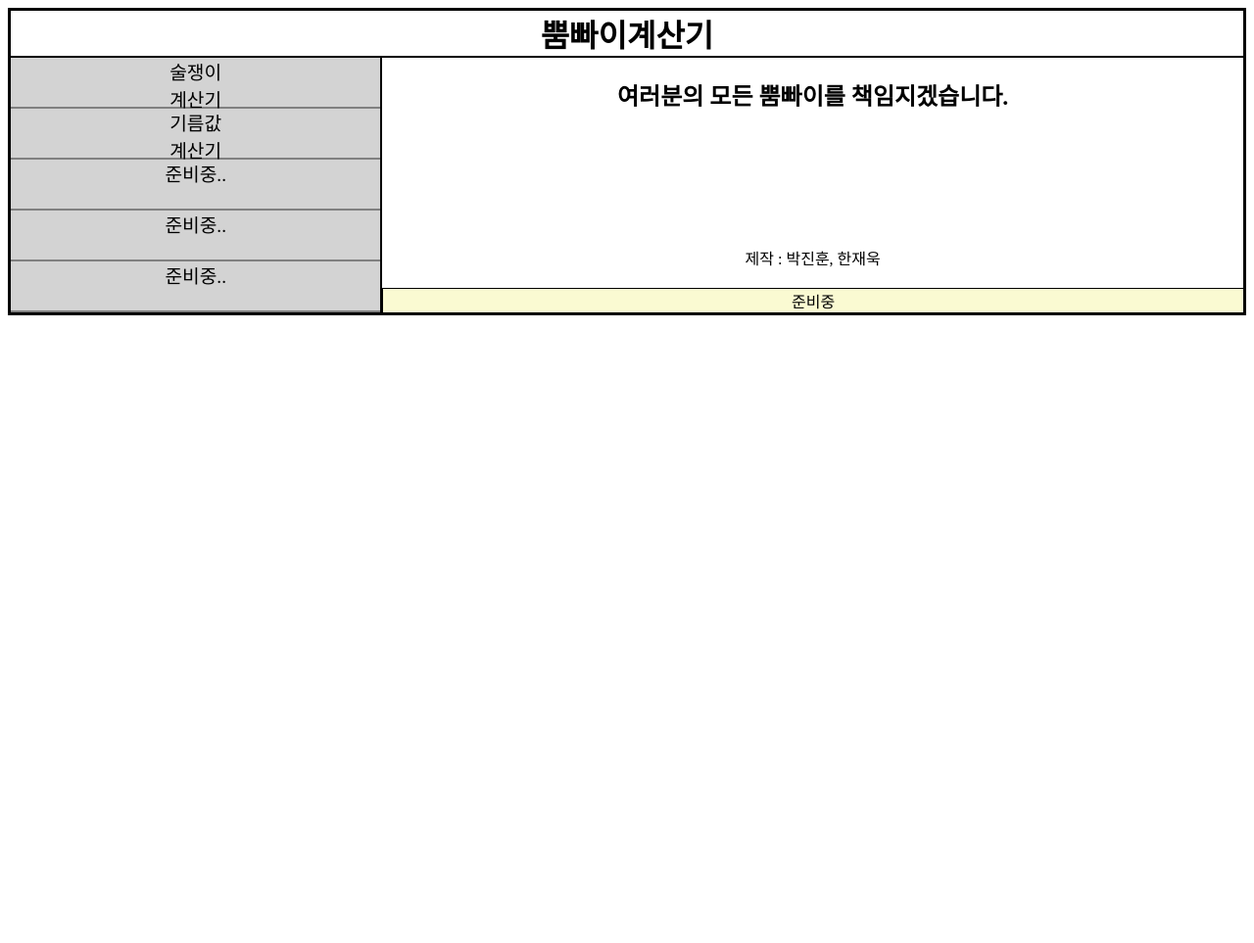
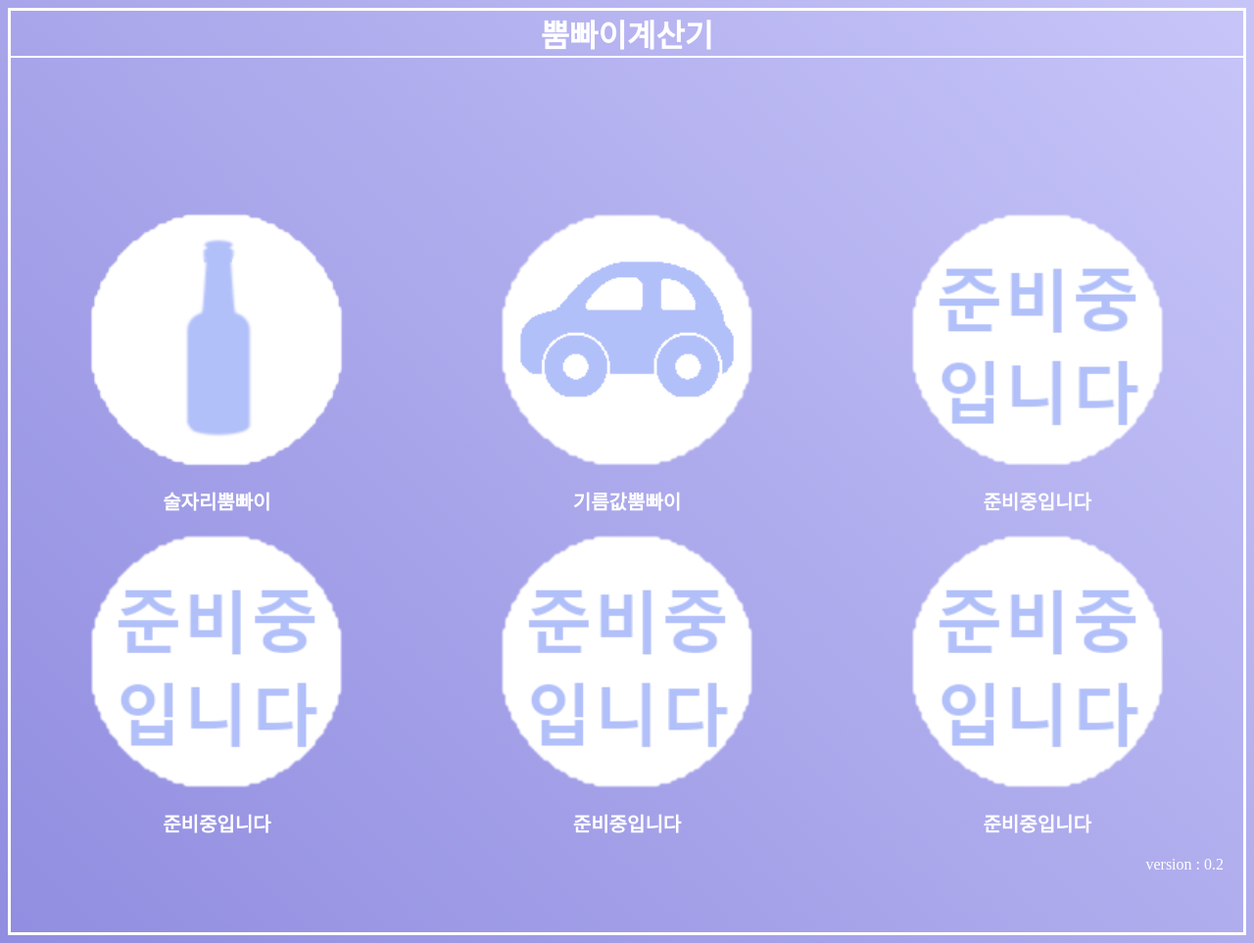
Before and after one commit to watoo6974/double.J, a PHP site: page /html/home.html in a window 1280 px wide. Shown: the whole page at 98% size. Before the commit the page ends 322 px from the top, so only its background shows below. Run offline with PHP 8.4, Linux system fonts and the light colour scheme.

Commit message:
version 1.5

```diff
--- a/css/home.css
+++ b/css/home.css
@@ -1,61 +1,43 @@
-body {border : 3px solid black;}
+body {
+  border : 3px solid white;
+  background: linear-gradient( 45deg, #918de0, #c7c5f8);
+
+}
 #grid1{
   display : grid;
-  grid-template-columns: 30% 70%;
-  background-color: lightgray;
-}
-#grid2{
-  display : grid;
-  grid-template-rows: 3fr 1fr;
-  border-left: 2px solid black;
-}
-.board{
-  background-color: white;
-  text-align : center;
-
-}
-#grid1 div ul{
-  text-align : center;
-  border-right: 0px solid;
-  height: 100%;
-  margin: 0px;
-  padding: 0px;
-}
-#grid1 div ul li a{
-  text-decoration: none;
-  color : black;
-}
-#grid1 div ul li{
-  font-size: 120%;
-  text-align: center;
-  list-style-type: none;
-  border-bottom: 2px solid gray;
-  height: 50px;
+  grid-template-rows: 2fr 7fr 1fr;
 
 }
 
 
-#grid2 .item{
-  background-color: lightgoldenrodyellow;
-  text-align : center;
-  border-left: 1px solid black;
-  border-top: 1px solid black;
-}
+
 h1 {
-  border-bottom : 2px solid black;
+  border-bottom : 2px solid white;
   text-align: center;
   margin: 0px;
 
 }
 h1 a {
   text-decoration: none;
-  color : black;
+  color : white;
 }
 .saw {
   background-color:gray;
 }
+table { width: 100%;
+  height: 300px;
+  text-align : center;
+  font-size : 20px;
+  font-weight: bold;
+  color: white;
+}
 
-#grid3 {
-  display: grid;
-  grid-template-columns: 1fr 3fr 1fr;
+
+
+.foot {
+  color: white;
+  text-align: right;
 }
+.foot p {
+  margin-right: 20px;
+}
--- a/html/home.html
+++ b/html/home.html
@@ -7,25 +7,25 @@
     <link href="../css/home.css" rel="stylesheet" type="text/css" >
    </head>
   <body>
-      <h1><a href="home.html">뿜빠이계산기</a></h1>
+
     <div id="grid1">
-      <div class="menu">
-          <ul>
-              <li><a href="drink.html">술쟁이<br>계산기</a></li>
-              <li>기름값<br>계산기</li>
-              <li>준비중..</li>
-              <li>준비중..</li>
-              <li>준비중..</li>
-
-          </ul>
-
+      <div><h1><a href="home.html">뿜빠이계산기</a></h1></div>
+      <div  class="menu">
+        <table>
+         <tr>
+           <td><a href="../html/drink.html"><img src="../soruce/drink.png" width="70%" ></a><br>술자리뿜빠이</td>
+           <td><img src="../soruce/car.png" width="70%" ><br>기름값뿜빠이</vr></td>
+           <td><img src="../soruce/basic.png" width="70%" ><br>준비중입니다</td>
+         </tr>
+         <tr>
+          <td><img src="../soruce/basic.png" width="70%" ><br>준비중입니다</td>
+          <td><img src="../soruce/basic.png" width="70%" ><br>준비중입니다</td>
+          <td><img src="../soruce/basic.png" width="70%" ><br>준비중입니다</td>
+         </tr>
+        </table>
       </div>
-      <div id="grid2" class="board">
-          <h2>여러분의 모든 뿜빠이를 책임지겠습니다.</h2>
-          <P>제작 : 박진훈, 한재욱</P>
-        <div class="item">준비중
-
-        </div>
+      <div class="foot">
+          <p>version : 0.2</p>
       </div>
     </div>
   </body>
```
Also changed, not shown: css/drink.css (+20 -10 lines), html/drink.html (+9 -7 lines), script/drink.js (+0 -9 lines), soruce/basic.png (added), soruce/calc.png (added), soruce/car.png (added), soruce/drink.png (added), soruce/reset.png (added).
